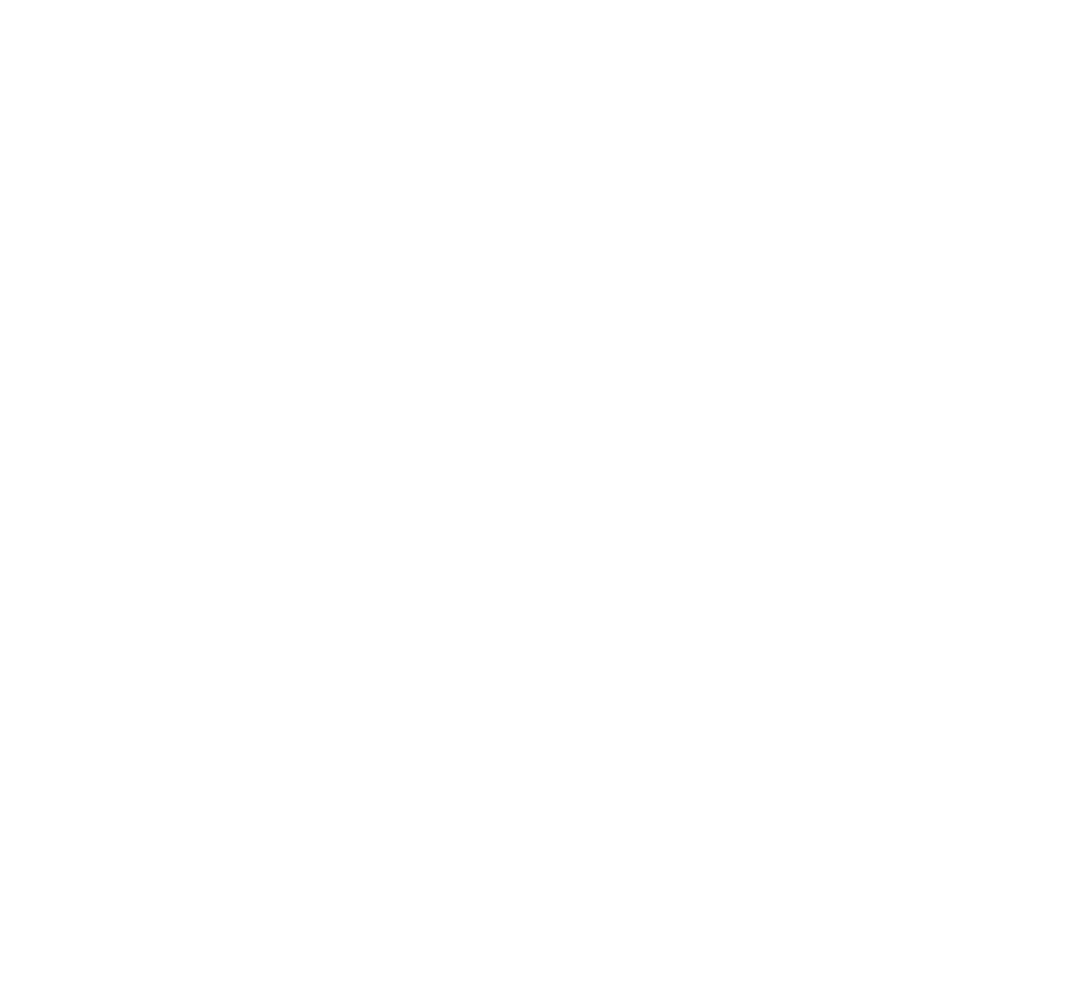
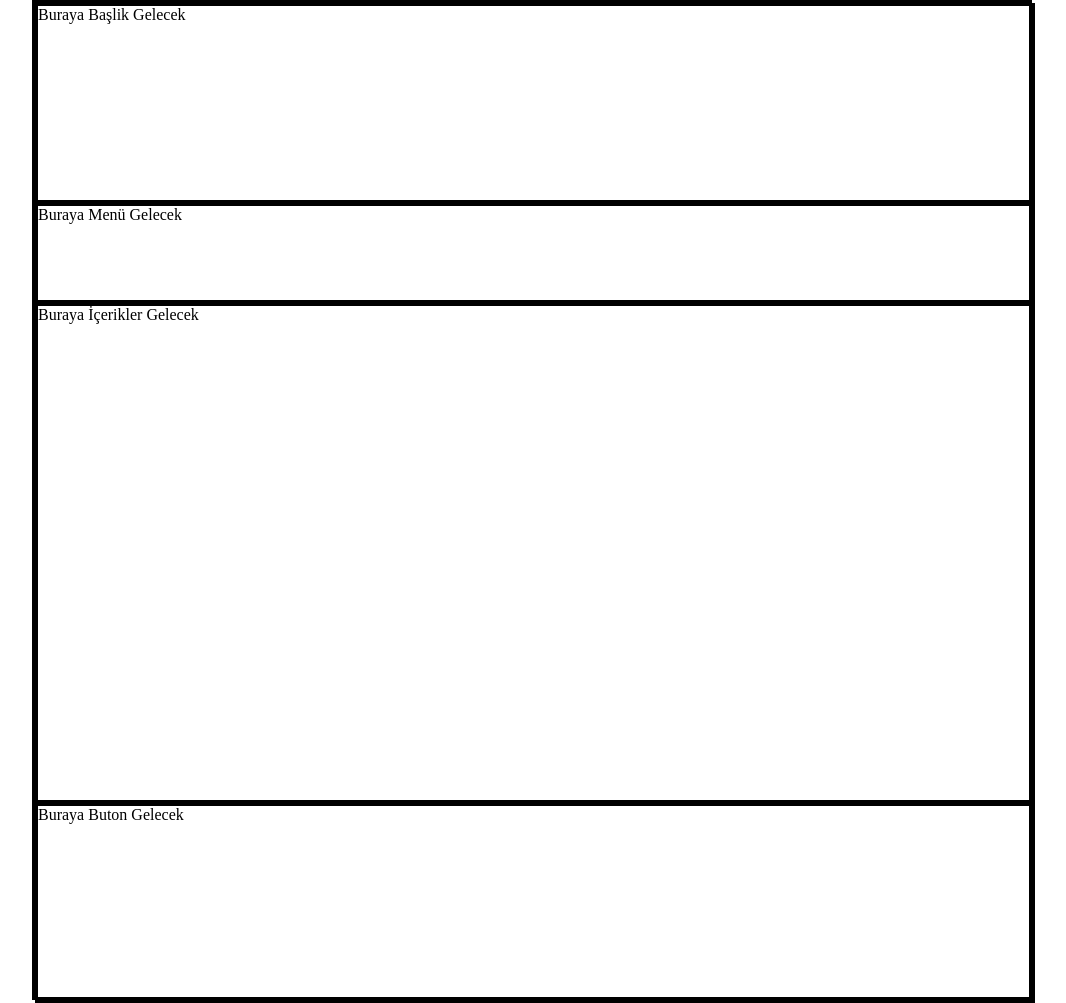
Before and after one commit to bellikerem/static-personal-portfolio, a plain HTML site: page index.html in a window 1280 px wide. Shown: the whole page, without its empty margins (108-1174 px from the left). Before the commit the page ends 800 px from the top, so only its background shows below. Drawn offline with Linux system fonts and the light colour scheme.

Commit message:
FEAT: Kişisel portfolyo sitesine temel HTML Semantik düzeni ve CSS kutu modeli taslağı eklendi

```diff
--- a/index.html
+++ b/index.html
@@ -1,24 +1,59 @@
 <!DOCTYPE html>
-<html>
+<html lang="tr">
     <head>
         <style>
+            * {
+                box-sizing: border-box;
+            }
+            body{
+                border-style:solid;
+                margin:auto;
+                width:1000px;
+                height: 1000px;
+            }
+            header{
+                border-style:solid;
+                width:1000px;
+                height:200px;
+            }
+            nav{
+                border-style:solid;
+                width:1000px;
+                height:100px;
+            }
+            article{
+                border-style:solid;
+                width:1000px;
+                height:500px;
+            }
+            footer{
+                border-style:solid;
+                width:1000px;
+                height:200px;
+            }
 
         </style>
+        <title>
+            Statik Kişisel Portfolyo
+        </title>
+        <meta charset="UTF-8">
+        <meta name="Description" content="Sadece HTML5 ve CSS3 kullandığım tek sayfalık statik kişisel portfolyo sitem">
+        <meta name="keywords" content="kişisel , portfolyo , statik , HTML5 , CSS3">
+        <meta name="author" content="Kerem Can Belli , k.belli.eng@gmail.com">
+        <meta name="viewport" content="width=device-width , initial-scale=1.0">
     </head>
     <body>
-        <div>
             <header>
-
+                Buraya Başlik Gelecek
             </header>
             <nav>
-
+                Buraya Menü Gelecek
             </nav>
             <article>
-
+                Buraya İçerikler Gelecek
             </article>
             <footer>
-
+                Buraya Buton Gelecek
             </footer>
-        </div>
     </body>
 </html>
```
